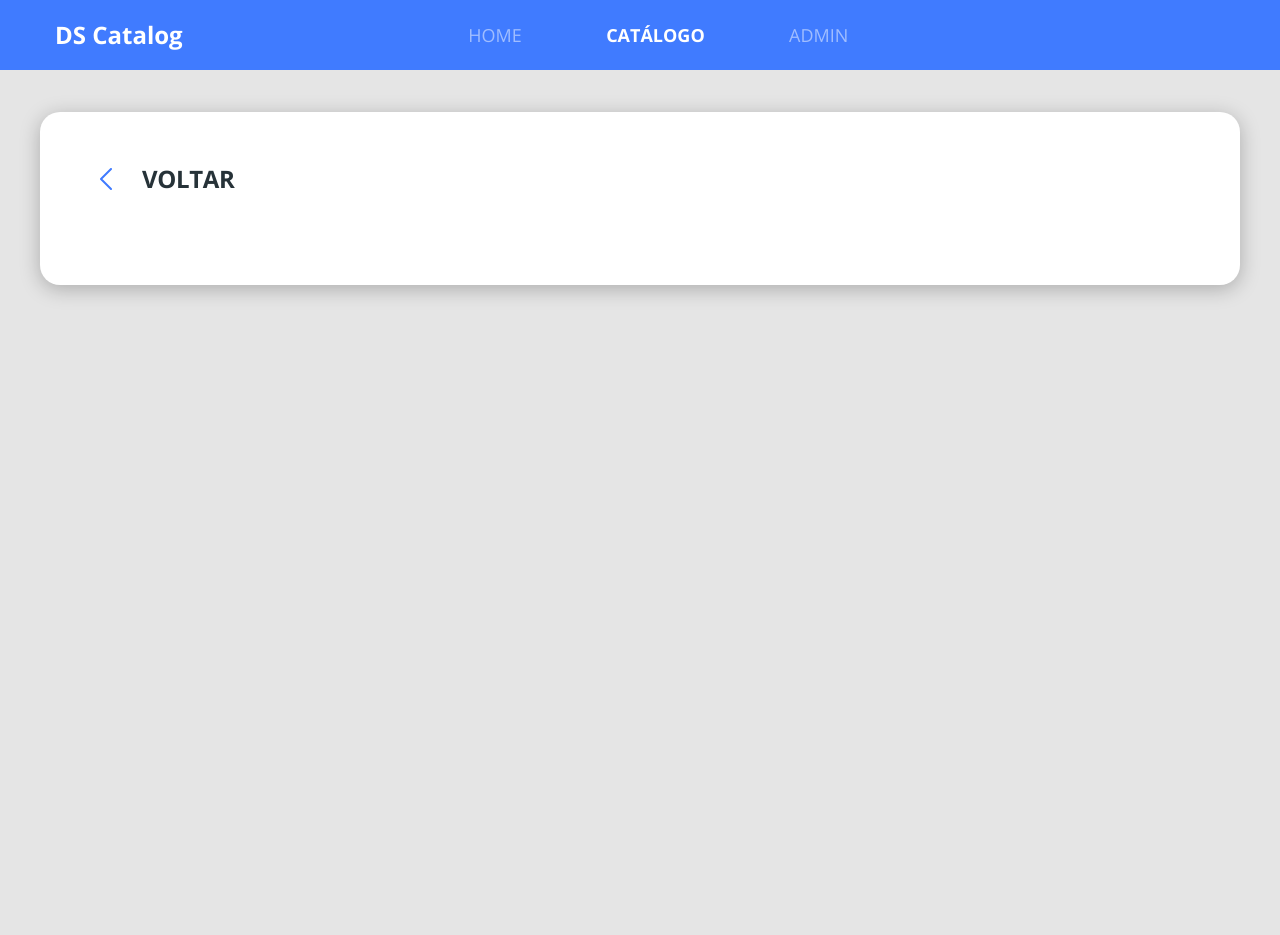
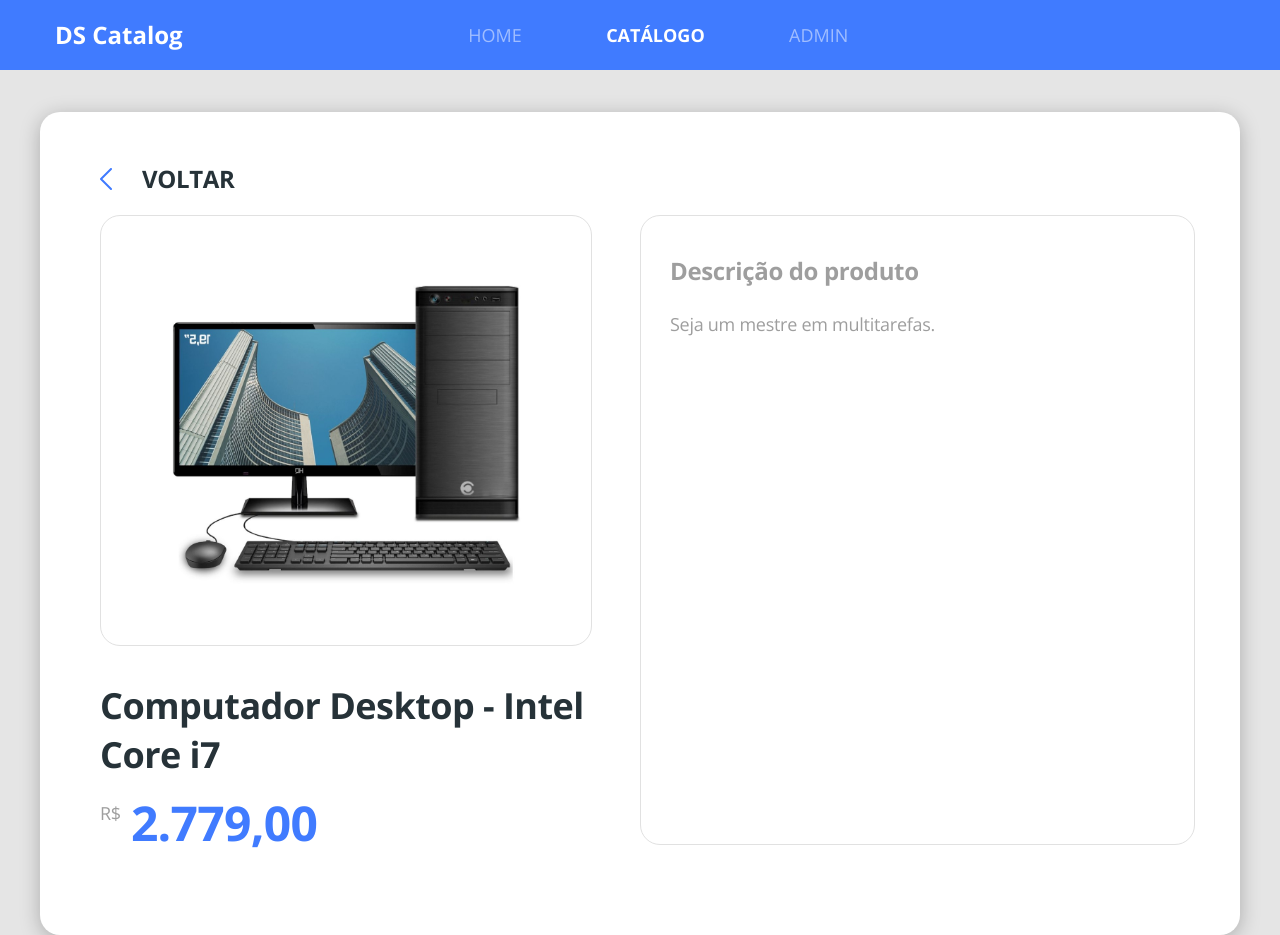
Before and after one commit to Duduxs/dscatalog, a React (Create React App) app in the folder front-web/: page /products/1 in a window 1280 px wide. Before the commit the page ends 800 px from the top, so only its background shows below. Built offline with nearby package versions, Linux system fonts and the light colour scheme; the HTML template or start-up script is replaced by a standard one.

Commit message:
Aba de detalhes do produto parte 2 de 2

```diff
--- /dev/null
+++ b/front-web/src/core/components/ProductPrice/index.tsx
@@ -0,0 +1,16 @@
+import React from 'react';
+import './styles.scss';
+
+type Props = {
+    price: string;
+}
+
+const ProductPrice = ({price}: Props) => (
+
+    <div className="catalog-product-price-container">
+    <span className="product-currency">R$</span>
+    <h3 className="product-price">{price}</h3>
+    </div>
+);
+
+export default ProductPrice;
--- /dev/null
+++ b/front-web/src/core/components/ProductPrice/styles.scss
@@ -0,0 +1,19 @@
+.catalog-product-price-container {
+    display: flex;
+    margin-top: 22px;
+}
+
+.product-currency {
+    font-size: 18px;
+    line-height: 25px;
+    letter-spacing: -0.015em;
+    color: #9e9e9e;
+}
+
+.product-price {
+    font-size: 32px;
+    line-height: 44px;
+    letter-spacing: -0.015em;
+    color: #407bff;
+    margin-left: 10px;
+}
--- a/front-web/src/pages/Catalog/components/ProductCard/index.tsx
+++ b/front-web/src/pages/Catalog/components/ProductCard/index.tsx
@@ -1,5 +1,6 @@
 import React from 'react';
 import {ReactComponent as ProductImage} from '../../../../core/assets/imgs/product.svg';
+import ProductPrice from '../../../../core/components/ProductPrice';
 import './styles.scss';
 
 type Props = {
@@ -14,10 +15,7 @@
             <h6 className="catalog-product-name">
                 Computador Desktop - Intel Core i7
             </h6>
-            <div className="catalog-product-price-container">
-                <span className="product-currency">R$</span>
-                <h3 className="product-price">2.779,00</h3>
-            </div>
+           <ProductPrice price="2.779,00" />
         </div>
     </div>
 );
--- a/front-web/src/pages/Catalog/components/ProductCard/styles.scss
+++ b/front-web/src/pages/Catalog/components/ProductCard/styles.scss
@@ -24,23 +24,3 @@
     letter-spacing: -0.015em;
     color: black;
 }
-
-.catalog-product-price-container {
-    display: flex;
-    margin-top: 22px;
-}
-
-.product-currency {
-    font-size: 18px;
-    line-height: 25px;
-    letter-spacing: -0.015em;
-    color: #9e9e9e;
-}
-
-.product-price {
-    font-size: 32px;
-    line-height: 44px;
-    letter-spacing: -0.015em;
-    color: #407bff;
-    margin-left: 10px;
-}
--- a/front-web/src/pages/Catalog/components/ProductDetails/index.tsx
+++ b/front-web/src/pages/Catalog/components/ProductDetails/index.tsx
@@ -1,6 +1,8 @@
 import React from 'react';
 import { NavLink, useParams } from 'react-router-dom';
 import { ReactComponent as ArrowIcon } from '../../../../core/assets/imgs/arrow.svg';
+import { ReactComponent as ProductImage} from '../../../../core/assets/imgs/product.svg';
+import ProductPrice from '../../../../core/components/ProductPrice';
 import './styles.scss';
 
 type ParamsType = {
@@ -9,6 +11,8 @@
 
 const ProductDetails = () => {
     const { productId } = useParams<ParamsType>();
+    console.log(productId);
+
     return (
         <div className="product-details-container">
             <div className="card-base border-radius-20 product-details">
@@ -16,6 +20,25 @@
                     <ArrowIcon className="icon-goback" />
                     <h1 className="text-goback">VOLTAR</h1>
                 </NavLink>
+                <div className="row">
+                    <div className="col-6 pr-5">
+                        <div className="product-details-card text-center">
+                            <ProductImage className="product-details-image" />
+                        </div>
+                        <h1 className="product-details-name">
+                            Computador Desktop - Intel Core i7
+                        </h1>
+                        <ProductPrice price="2.779,00"/>
+                    </div>
+                    <div className="col-6 product-details-card">
+                        <h1 className="product-description-title">
+                            Descrição do produto
+                        </h1>
+                        <p className="product-description-text">
+                            Seja um mestre em multitarefas.
+                        </p>
+                    </div>
+                </div>
             </div>
         </div>
     );
--- a/front-web/src/pages/Catalog/components/ProductDetails/styles.scss
+++ b/front-web/src/pages/Catalog/components/ProductDetails/styles.scss
@@ -8,9 +8,19 @@
     padding: 50px 60px 90px 60px;
 }
 
+.product-details-image{
+    &:focus,
+    &:hover{
+        transform: scale(1.2);
+        transition: all 0.5s ease-in;
+    }
+    transition: 1s;
+}
+
 .product-details-goback {
     display: flex;
     align-items: center;
+    margin-bottom: 20px;
 }
 
 .icon-goback {
@@ -25,3 +35,7 @@
     letter-spacing: -0.015em;
     color: #263238;
 }
+
+.product-details .product-price {
+    font-size: 48px;
+}
--- a/front-web/src/pages/Catalog/styles.scss
+++ b/front-web/src/pages/Catalog/styles.scss
@@ -18,3 +18,36 @@
     grid-gap: 33px 15px;
     justify-content: space-between;
 }
+
+.product-details-card {
+    border: 1px solid #E1E1E1;
+    border-radius: 20px;
+    padding: 38px 29px;
+}
+
+.product-details-image{
+    width: 353px;
+    height: 353px;
+}
+
+.product-description-title{
+    font-size: 24px;
+    line-height: 33px;
+    letter-spacing: -0.015em;
+    margin-bottom: 25px;
+    color: #9E9E9E;
+}
+
+.product-description-text{
+    font-size: 18px;
+    line-height: 25px;
+    letter-spacing: -0.015em;
+    color: #9E9E9E;
+}
+
+.product-details-name {
+    font-size: 36px;
+    line-height: 49px;
+    letter-spacing: -0.015em;
+    margin-top: 35px;
+}
```
Also changed, not shown: 1 other file (tests, documents, lock files or other folders).
